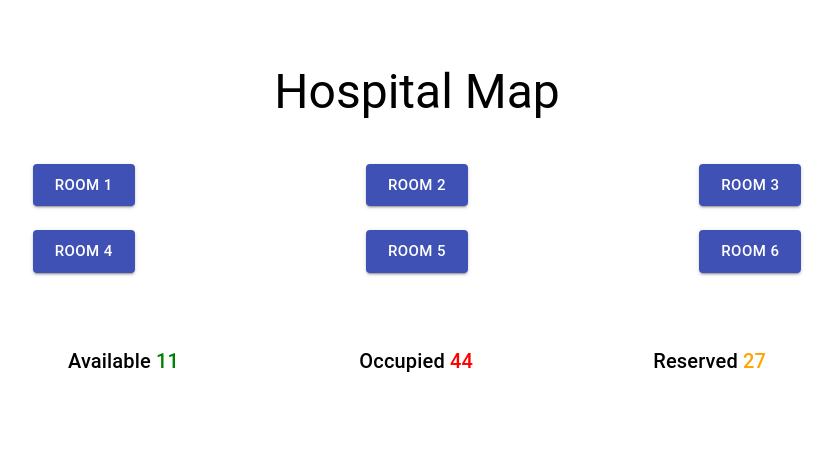
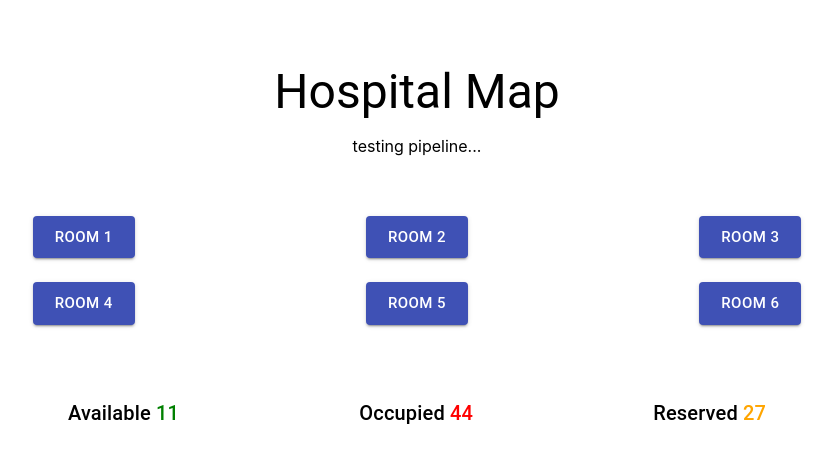
Before and after one commit to kovacevicemir/nt-pwa, a React (Create React App) app: page / in a window 1280 px wide. Shown: the top 462 px of the page, without its empty margins (223-1056 px from the left). Built offline with nearby package versions, Linux system fonts and the light colour scheme; the HTML template or start-up script is replaced by a standard one.

Commit message:
testing pipeline

```diff
--- a/src/components/RoomPicker.js
+++ b/src/components/RoomPicker.js
@@ -29,6 +29,7 @@ const RoomPicker = () => {
       <Grid className={classes.gridSize} container spacing={3} columnSpacing={{ xs: 1, sm: 2, md: 3 }}>
         <Grid item xs={12}>
           <Typography variant="h3">Hospital Map</Typography>
+          <p>testing pipeline...</p>
           <br />
         </Grid>
           <Grid item xs={12} md={4}>
```
